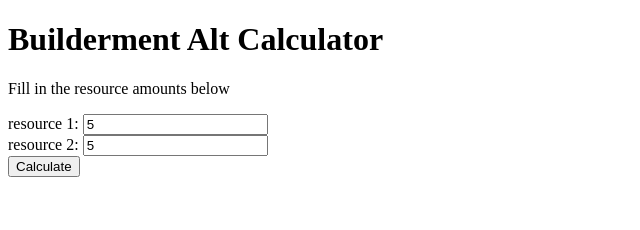
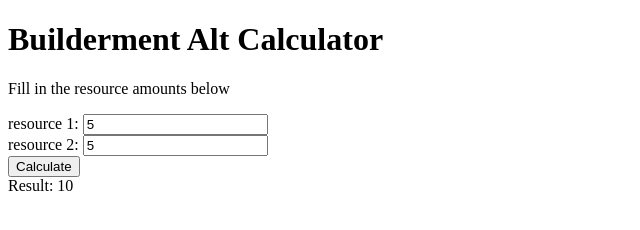
Before and after one commit to Human-Crow/alt_calculator, a plain HTML site: page index.html in a window 1280 px wide. Both pictures are taken after typing "5", "5" into the empty fields and a click on the button "Calculate". Shown: the full height of the page, 0-640 px from the left. Drawn offline with Linux system fonts and the light colour scheme.

Commit message:
removed js file

```diff
--- a/index.html
+++ b/index.html
@@ -2,7 +2,6 @@
 <html>
 <head>
     <title>Alt Calculator</title>
-    <script src="script.js"></script>
 </head>
 <body>
     <h1>Builderment Alt Calculator</h1>
@@ -15,5 +14,14 @@
     <br>
     <button id="calc_but">Calculate</button>
     <div id="result"></div>
+
+    <script>
+        document.getElementById("calc_but").addEventListener("click", function () {
+            var resource_1 = parseFloat(document.getElementById("resource_1").value);
+            var resource_2 = parseFloat(document.getElementById("resource_2").value);
+            var result = resource_1 + resource_2;
+            document.getElementById("result").textContent = "Result: " + result;
+        });
+    </script>
 </body>
 </html
```
